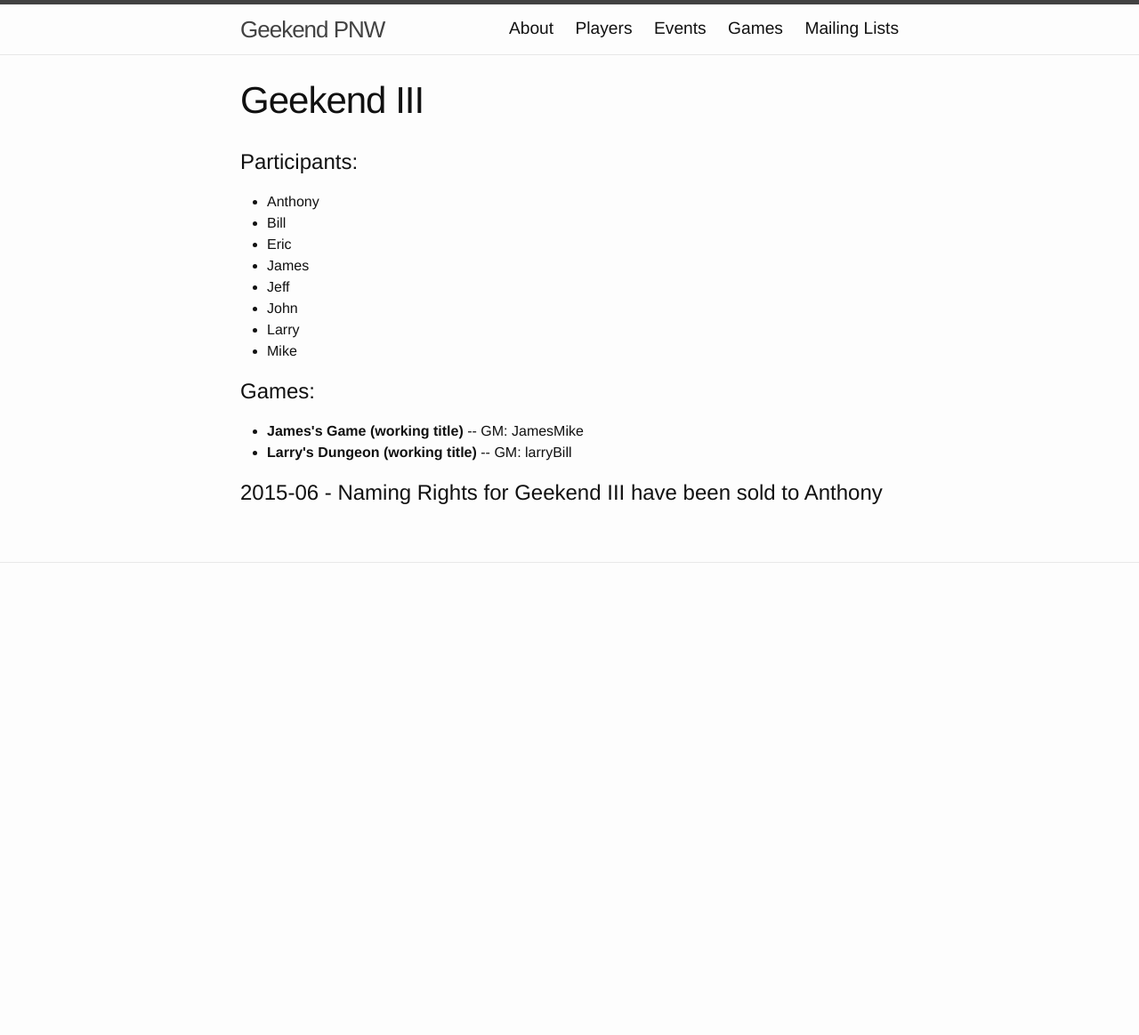
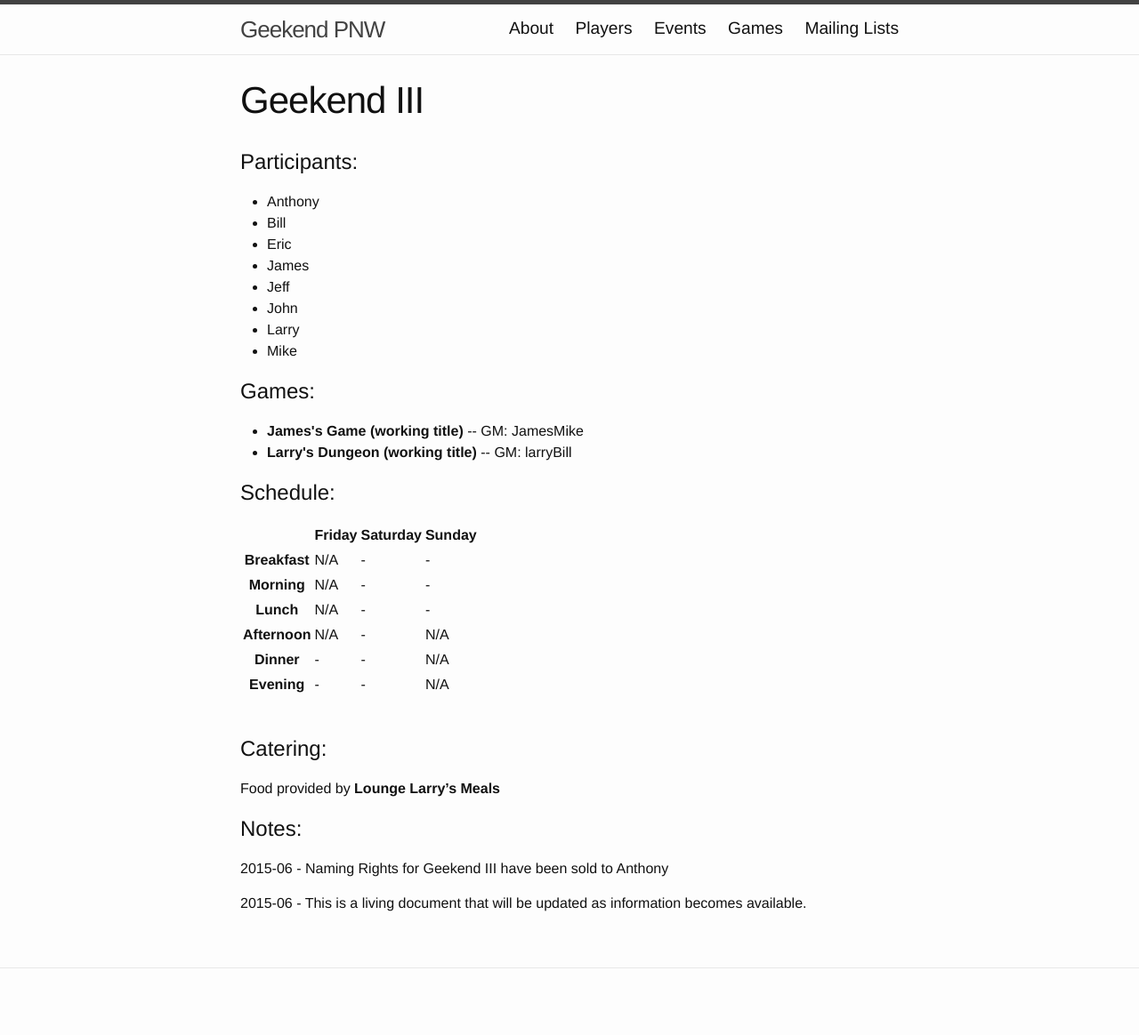
Before and after one commit to Geekend-PNW/geekend-pnw.github.com, a Jekyll site: the page built from events/2016-06-geekend.md, in a window 1280 px wide. Shown: the whole page at 89% size. Built offline with Jekyll 4.4.1, drawn with Linux system fonts in a browser that asks for light colours; before the commit the page ends 900 px from its top, so only the background shows below that.

Commit message:
Updating Geekend III page

```diff
--- a/events/2016-06-geekend.md
+++ b/events/2016-06-geekend.md
@@ -5,4 +5,61 @@ permalink: /events/2016-06/
 event: 2016-06
 ---
 
-# 2015-06 - Naming Rights for Geekend III have been sold to Anthony
+# Schedule:
+<table>
+	<thead>
+	<tr>
+    <th></th>
+		<th>Friday</th>
+		<th>Saturday</th>
+		<th>Sunday</th>
+	</tr>
+	</thead>
+	<tbody>
+	<tr>
+		<th>Breakfast</th>
+		<td> N/A </td>
+		<td> - </td>
+		<td> - </td>
+	</tr>
+	<tr>
+		<th>Morning</th>
+		<td> N/A </td>
+		<td> - </td>
+		<td> - </td>
+	</tr>
+  <tr>
+		<th>Lunch</th>
+		<td> N/A </td>
+		<td> - </td>
+		<td> - </td>
+	</tr>
+	<tr>
+		<th>Afternoon</th>
+		<td> N/A </td>
+		<td> - </td>
+		<td> N/A </td>
+	</tr>
+  <tr>
+		<th>Dinner</th>
+		<td> - </td>
+		<td> - </td>
+		<td> N/A </td>
+	</tr>
+	<tr>
+		<th>Evening</th>
+		<td> - </td>
+		<td> - </td>
+		<td> N/A </td>
+	</tr>
+	</tbody>
+</table>
+<br />
+
+# Catering:
+Food provided by **Lounge Larry's Meals**
+
+# Notes:
+2015-06 - Naming Rights for Geekend III have been sold to Anthony
+
+2015-06 - This is a living document that will be updated as information becomes available.
```
